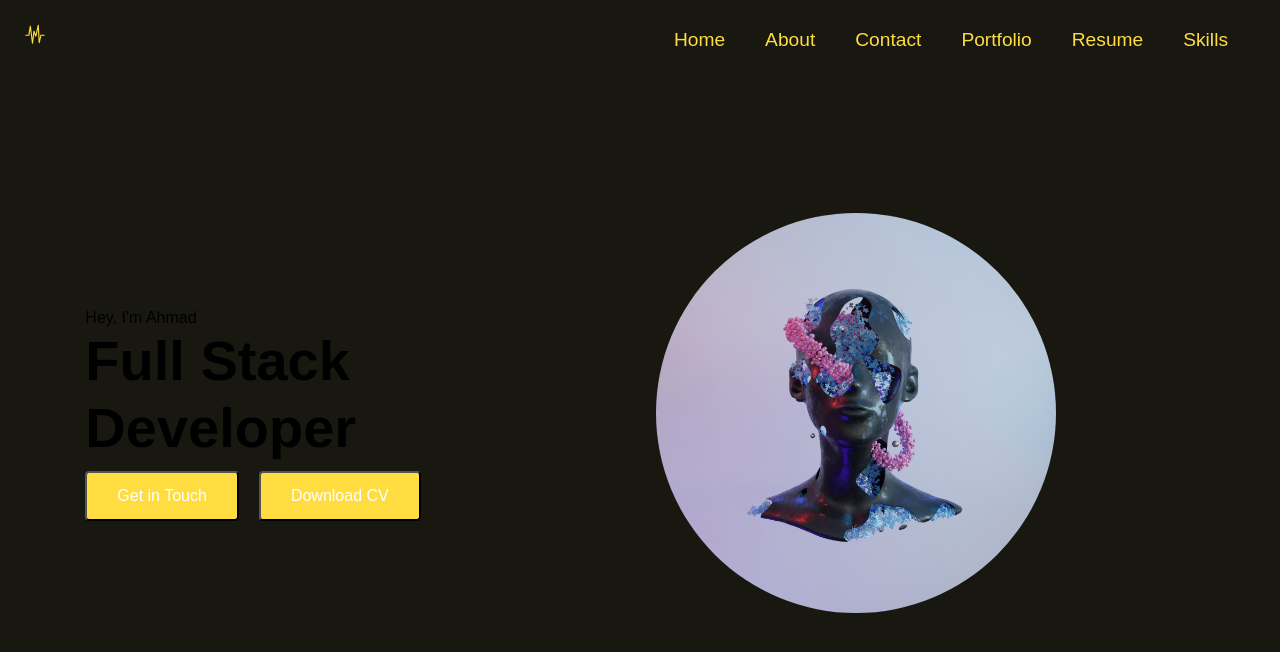
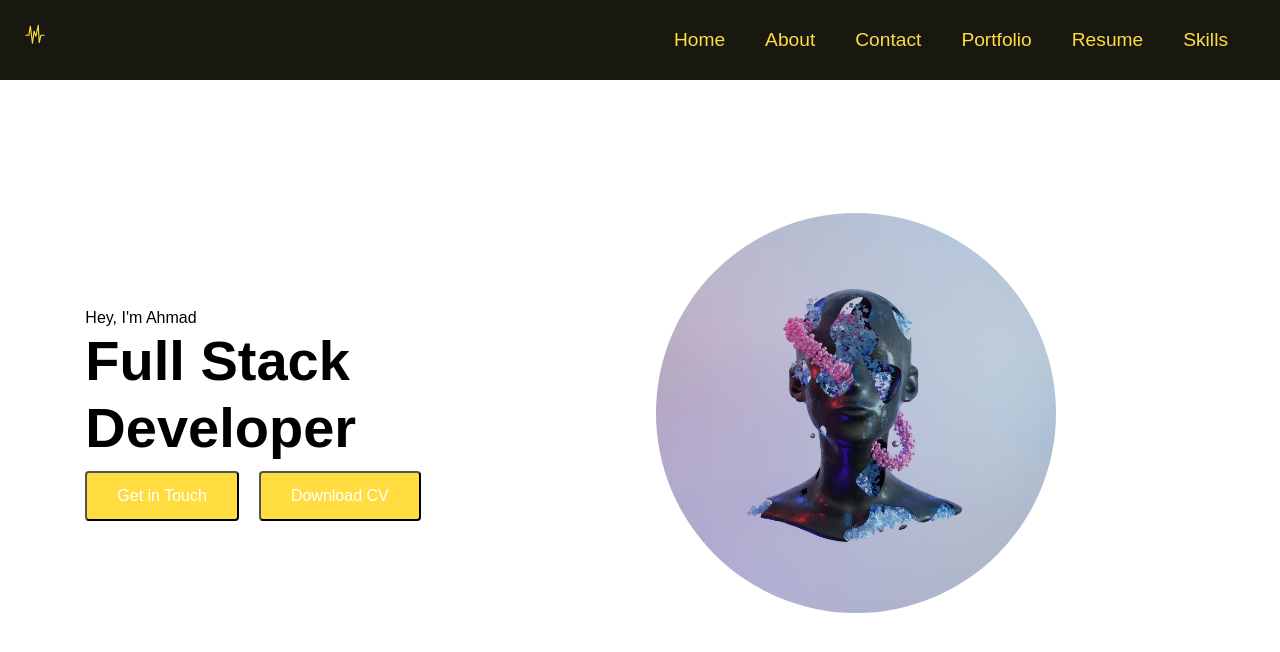
Before and after one commit to ahmad-mj/react-portfolio, a React (Create React App) app: page / in a window 1280 px wide. Shown: the top 652 px of the page. Built offline with nearby package versions, Linux system fonts and the light colour scheme; a web font is replaced by a local one.

Commit message:
Update global style

```diff
--- a/src/global.scss
+++ b/src/global.scss
@@ -22,7 +22,7 @@ $lightColor: #f05454;
 
 body {
   font-family: 'Arial', sans-serif;
-  background-color: $theme-background-color;
+  // background-color: $theme-background-color;
   height: 100%;
 
 }
```
